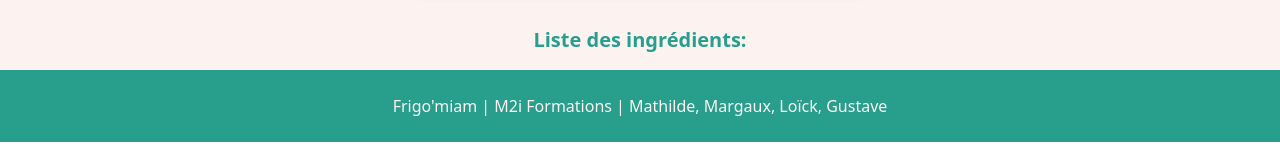
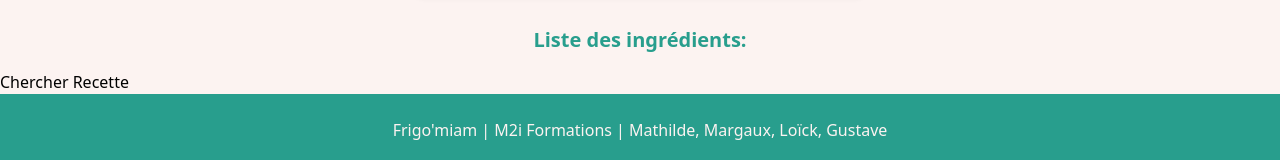
Before and after one commit to OvernightmareX/Frigo-Miam, an Angular app in the folder FrigoMiamFront/: page / in a window 1280 px wide. Shown: the part 709-869 px from the top of the page. Built offline with nearby package versions, Linux system fonts and the light colour scheme; no server answers.

Commit message:
adding recipe Search hhtp method

```diff
--- a/FrigoMiamFront/src/app/components/ingredient-search/ingredient-search.component.html
+++ b/FrigoMiamFront/src/app/components/ingredient-search/ingredient-search.component.html
@@ -5,8 +5,8 @@
   </p>
 
   <datalist id="ingredientOptions">
-    @for (ingredient of ingredientsStored; track ingredient){
-      <option [label]="ingredient" [value]="ingredient.name"></option>
+    @for (ingredient of filteredPossibilities; track ingredient){
+      <option [value]="ingredient"></option>
     }
   </datalist>
 
--- a/FrigoMiamFront/src/app/components/ingredient-search/ingredient-search.component.ts
+++ b/FrigoMiamFront/src/app/components/ingredient-search/ingredient-search.component.ts
@@ -36,21 +36,17 @@ export class IngredientSearchComponent {
   ]);
 
   addIngredient() {
-    console.log(`addIngredient IN, this.selectedIngredient: ${JSON.stringify(this.selectedIngredient)}`);
     if (this.selectedIngredient) {
       this.clickEvent.emit(this.ingredient_control.value ?? '');
       this.selectedIngredient = undefined
     } else {
       console.log('Aucun ingrédient sélectionné ou ingrédient non trouvé');
     }
-    console.log(`addIngredient OUT, this.selectedIngredient: ${JSON.stringify(this.selectedIngredient)}`);
   }
 
   onIngredientSelect() {
-    console.log(`onIngredientSelect IN, this.selectedIngredient: ${JSON.stringify(this.selectedIngredient)}`);
     const selectedName = this.ingredient_control.value;
     this.selectedIngredient = this.ingredientsStored.find(ingredient => ingredient.name === selectedName);
-    console.log(`onIngredientSelect OUT, this.selectedIngredient: ${JSON.stringify(this.selectedIngredient)}`);
   }
 
   filterPossibilities(value: string) {
--- a/FrigoMiamFront/src/app/pages/home/home.component.html
+++ b/FrigoMiamFront/src/app/pages/home/home.component.html
@@ -8,3 +8,6 @@
     <app-recipe-card-short [recipeCardData]="recipe"></app-recipe-card-short>
   }
 </div>
+<div>
+  <button (click)="getRecipesBasedOnIngredients()">Chercher Recette</button>
+</div>
--- a/FrigoMiamFront/src/app/pages/home/home.component.ts
+++ b/FrigoMiamFront/src/app/pages/home/home.component.ts
@@ -4,6 +4,7 @@ import {IngredientListComponent} from "../../components/ingredient-list-home/ing
 import {RecipeCardShortComponent} from "../../components/recipe-card-short/recipe-card-short.component";
 import {IngredientBack, IngredientFrigo, Recipe, RecipeCard, RecipeMatched} from "../../utils/types";
 import {IngredientClientService} from "../../services/http/ingredient/ingredient-client.service";
+import {RecipeService} from "../../services/http/recipes/recipe.service";
 
 @Component({
   selector: 'app-home',
@@ -18,7 +19,7 @@ import {IngredientClientService} from "../../services/http/ingredient/ingredient
 })
 export class HomeComponent {
 
-  constructor(private ingredientService: IngredientClientService) {
+  constructor(private ingredientService: IngredientClientService, private recipeService: RecipeService) {
     this.getAllIngredients()
   }
 
@@ -50,4 +51,35 @@ export class HomeComponent {
     })
   }
 
+  getRecipesBasedOnIngredients(): void{
+    const allIngredients: IngredientBack[] = this.getIngredientsFromLocalStorage()
+
+    const userSelectedIngredients: IngredientBack[] = this.allUserIngredients
+      .map(ingredientName => allIngredients.find(ingredient => ingredient.name === ingredientName))
+      .filter(ingredient => ingredient !== undefined && ingredient !== null);  // Filtrer les éléments non trouvés
+
+    console.log(`userSelectedIngredients: ${JSON.stringify(userSelectedIngredients)}`);
+
+    this.recipeService.getRecipesBasedOnIngredients(userSelectedIngredients).subscribe({
+      next: recipes => {
+        console.log(`response: ${JSON.stringify(recipes)}`);
+
+        // localStorage.setItem('allIngredients', JSON.stringify(recipes));
+      },
+      error: err => {
+        console.error('Erreur lors de la récupération des ingrédients', err);
+      }
+
+    })
+  }
+
+  getIngredientsFromLocalStorage(): IngredientBack[] {
+    const storedIngredients = localStorage.getItem('allIngredients');
+
+    if (storedIngredients) {
+      return JSON.parse(storedIngredients) as IngredientBack[];
+    }
+    return [];
+  }
+
 }
--- a/FrigoMiamFront/src/app/pages/recipe-create/recipe-create.component.ts
+++ b/FrigoMiamFront/src/app/pages/recipe-create/recipe-create.component.ts
@@ -1,5 +1,5 @@
 import { Component } from '@angular/core';
-import { FormsModule, ReactiveFormsModule } from "@angular/forms";
+import {FormControl, FormGroup, FormsModule, ReactiveFormsModule} from "@angular/forms";
 
 @Component({
   selector: 'app-recipe-create',
@@ -58,5 +58,4 @@ export class RecipeCreateComponent {
     console.log('Recette soumise', this.recipe);
   }
 
-  protected readonly of = of;
 }
--- /dev/null
+++ b/FrigoMiamFront/src/app/services/http/recipes/recipe.service.ts
@@ -0,0 +1,24 @@
+import { Injectable } from '@angular/core';
+import {HttpClient} from "@angular/common/http";
+import {IngredientBack, User} from "../../../utils/types";
+import {catchError, Observable, of} from "rxjs";
+
+@Injectable({
+  providedIn: 'root'
+})
+export class RecipeService {
+  apiUrl = 'http://localhost:8080/recipe/filter';
+
+  constructor(private http: HttpClient) { }
+
+  getRecipesBasedOnIngredients(ingredientList: IngredientBack[]): Observable<Object[]>{
+    const body = {"ingredientList": ingredientList}
+    console.log(`body: ${JSON.stringify(body)}`);
+    return this.http.post<Object[]>(this.apiUrl, body).pipe(
+      catchError(error => {
+        alert(error.message);
+        return of([]);
+      })
+    );
+  }
+}
```
Also changed, not shown: 1 other file (tests, documents, lock files or other folders).
